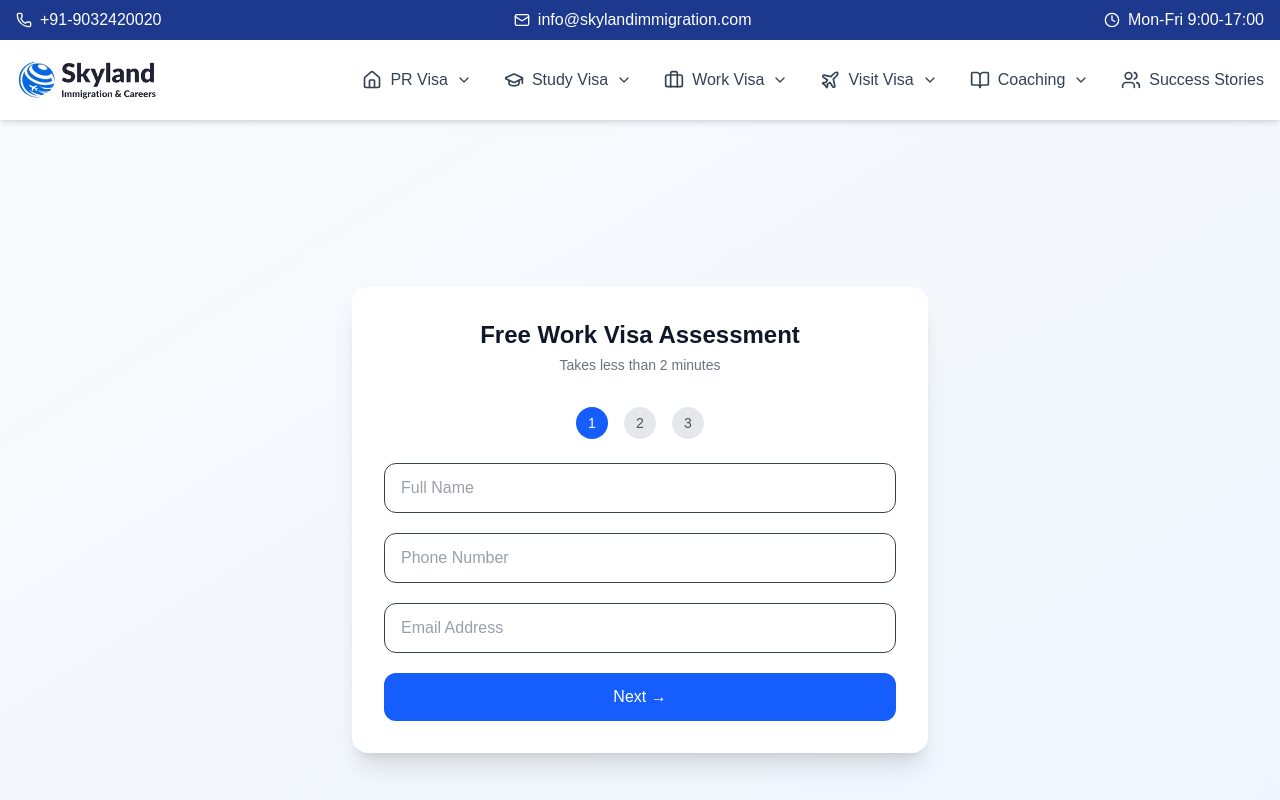
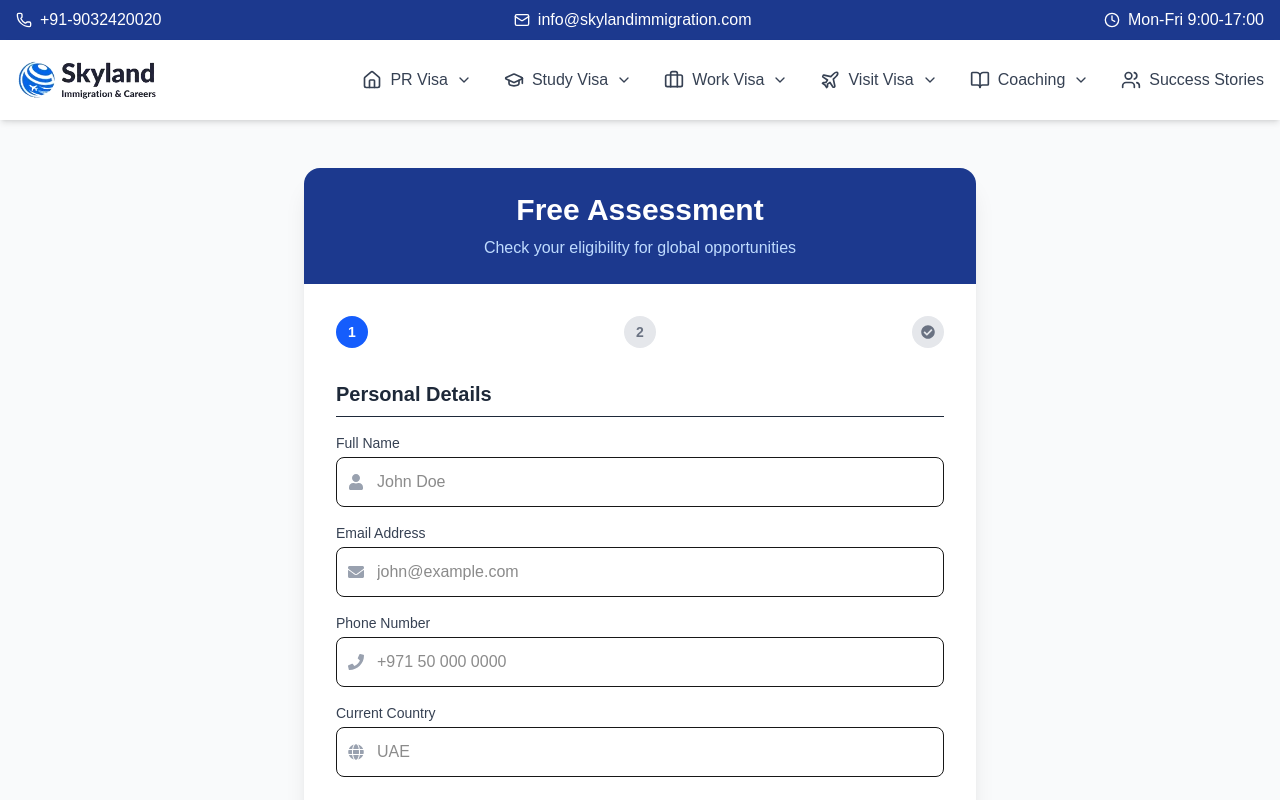
Before and after one commit to skylandcareers/skyland-ui, a Next.js app: page /free-assessment in a window 1280 px wide. Shown: the top 800 px of the page. Built offline with nearby package versions, Linux system fonts and the light colour scheme.

Commit message:
Update free assessment form with new API submission, enhanced UI, and expanded fields

```diff
--- a/src/app/(public)/free-assessment/page.tsx
+++ b/src/app/(public)/free-assessment/page.tsx
@@ -1,222 +1,203 @@
 'use client';
-/* eslint-disable react/no-unescaped-entities */
+
 import { useState } from 'react';
+import axios from 'axios';
+import { FaCheckCircle, FaUser, FaEnvelope, FaPhone, FaGlobe, FaGraduationCap, FaBriefcase, FaPassport, FaMoneyBillWave } from 'react-icons/fa';
 
-const GOOGLE_SHEET_WEB_APP_URL = "PASTE_YOUR_GOOGLE_SCRIPT_WEB_APP_URL_HERE";
-const WHATSAPP_NUMBER = "919032420020";
-
-// ---- Typed Components ----
-const Input = (props: React.InputHTMLAttributes<HTMLInputElement>) => (
-  <input
-    {...props}
-    className={`w-full px-4 py-3 border rounded-xl text-gray-700 focus:ring-2 focus:ring-blue-600 outline-none ${props.className}`}
-  />
-);
-
-const Select = (props: React.SelectHTMLAttributes<HTMLSelectElement>) => (
-  <select
-    {...props}
-    className={`w-full px-4 py-3 border rounded-xl text-gray-700 focus:ring-2 focus:ring-blue-600 outline-none ${props.className}`}
-  />
-);
-
-// ---- Page ----
 export default function FreeAssessmentPage() {
   const [step, setStep] = useState(1);
-  const [isSubmitting, setIsSubmitting] = useState(false);
-  const [done, setDone] = useState(false);
+  const [submitting, setSubmitting] = useState(false);
+  const [success, setSuccess] = useState(false);
 
-  const [form, setForm] = useState({
-    name: "",
-    phone: "",
-    email: "",
-    country: "",
-    jobCategory: "",
-    education: "",
-    experienceYears: 0,
-    languageLevel: "",
-    passportMonths: 6,
+  const [formData, setFormData] = useState({
+    name: '',
+    email: '',
+    phone: '',
+    country: '',
+    education: '',
+    jobCategory: '',
+    experienceYears: '',
+    hasJobOffer: false,
+    passportMonths: '',
+    desiredSalary: '',
+    message: ''
   });
 
-  const next = () => setStep((s) => s + 1);
-  const back = () => setStep((s) => s - 1);
-
-  const handleSubmit = async () => {
-    setIsSubmitting(true);
-
-    try {
-      await fetch(GOOGLE_SHEET_WEB_APP_URL, {
-        method: "POST",
-        body: JSON.stringify(form),
-      });
-
-      const message = encodeURIComponent(
-        `Hello, my name is ${form.name}. I want to apply for ${form.country} (${form.jobCategory}). Please guide me.`
-      );
-      window.open(`https://wa.me/${WHATSAPP_NUMBER}?text=${message}`, "_blank");
-
-      setDone(true);
-    } catch {
-      alert("Something went wrong. Please try again.");
+  const handleChange = (e: React.ChangeEvent<HTMLInputElement | HTMLSelectElement | HTMLTextAreaElement>) => {
+    const { name, value, type } = e.target;
+    // Handle checkbox
+    if (type === 'checkbox') {
+      const checked = (e.target as HTMLInputElement).checked;
+      setFormData(prev => ({ ...prev, [name]: checked }));
+    } else {
+      setFormData(prev => ({ ...prev, [name]: value }));
     }
-
-    setIsSubmitting(false);
   };
 
-  if (done) {
+  const handleSubmit = async (e: React.FormEvent) => {
+    e.preventDefault();
+    setSubmitting(true);
+    try {
+      await axios.post('/api/contact', {
+        ...formData,
+        subject: 'Free Assessment Request',
+        source_url: '/free-assessment',
+        status: 'New'
+      });
+      setSuccess(true);
+      setStep(3); // Success Step
+    } catch (error) {
+      alert('Submission failed. Please try again.');
+    } finally {
+      setSubmitting(false);
+    }
+  };
+
+  const nextStep = () => setStep(prev => prev + 1);
+  const prevStep = () => setStep(prev => prev - 1);
+
   return (
-      <div className="min-h-screen flex flex-col items-center justify-center text-center p-6">
-        <h1 className="text-3xl font-bold text-green-600 mb-3">✅ Assessment Submitted</h1>
-        <p className="text-gray-600 max-w-md mb-6">
-          Our advisor will contact you shortly.
+    <div className="min-h-screen bg-gray-50 py-12 px-4 sm:px-6 lg:px-8 flex items-center justify-center">
+      <div className="max-w-2xl w-full bg-white rounded-2xl shadow-xl overflow-hidden">
+        <div className="bg-blue-900 px-8 py-6 text-white text-center">
+          <h1 className="text-3xl font-bold">Free Assessment</h1>
+          <p className="text-blue-200 mt-2">Check your eligibility for global opportunities</p>
+        </div>
+
+        <div className="p-8">
+          {/* Progress Bar */}
+          <div className="flex items-center justify-between mb-8 relative">
+            <div className="absolute left-0 top-1/2 -translate-y-1/2 w-full h-1 bg-gray-200 -z-10"></div>
+            <div className={`w-8 h-8 rounded-full flex items-center justify-center text-sm font-bold transition-colors ${step >= 1 ? 'bg-blue-600 text-white' : 'bg-gray-200 text-gray-500'}`}>1</div>
+            <div className={`w-8 h-8 rounded-full flex items-center justify-center text-sm font-bold transition-colors ${step >= 2 ? 'bg-blue-600 text-white' : 'bg-gray-200 text-gray-500'}`}>2</div>
+            <div className={`w-8 h-8 rounded-full flex items-center justify-center text-sm font-bold transition-colors ${step >= 3 ? 'bg-green-600 text-white' : 'bg-gray-200 text-gray-500'}`}><FaCheckCircle /></div>
+          </div>
+
+          {success ? (
+            <div className="text-center py-12 animate-fadeIn">
+              <div className="w-20 h-20 bg-green-100 text-green-600 rounded-full flex items-center justify-center mx-auto mb-6 text-4xl">
+                <FaCheckCircle />
+              </div>
+              <h2 className="text-3xl font-bold text-gray-900 mb-2">Assessment Submitted!</h2>
+              <p className="text-gray-600 mb-8">
+                Thank you for your interest. Our experts will review your profile and contact you within 24 hours.
               </p>
-        <a
-          href={`https://wa.me/${WHATSAPP_NUMBER}`}
-          className="px-6 py-3 bg-green-600 text-white rounded-xl hover:bg-green-700 transition"
-        >
-          Chat on WhatsApp
+              <a href="/" className="inline-block px-8 py-3 bg-blue-600 text-white font-bold rounded-lg hover:bg-blue-700 transition-colors shadow-lg">
+                Back to Home
               </a>
             </div>
-    );
-  }
+          ) : (
+            <form onSubmit={handleSubmit} className="space-y-6">
+              {step === 1 && (
+                <div className="space-y-4 animate-slideIn">
+                  <h3 className="text-xl font-semibold text-gray-800 mb-4 border-b pb-2">Personal Details</h3>
 
-  return (
-    <div className="min-h-screen bg-gradient-to-br from-slate-50 to-blue-50 flex justify-center items-center px-4 py-10">
-      <div className="w-full max-w-xl bg-white shadow-xl rounded-2xl p-8 space-y-8">
-
-        <div className="text-center">
-          <h1 className="text-2xl font-bold text-gray-900">Free Work Visa Assessment</h1>
-          <p className="text-gray-500 text-sm mt-1">Takes less than 2 minutes</p>
+                  <div>
+                    <label className="block text-sm font-medium text-gray-700 mb-1">Full Name</label>
+                    <div className="relative">
+                      <FaUser className="absolute left-3 top-1/2 -translate-y-1/2 text-gray-400" />
+                      <input type="text" name="name" required value={formData.name} onChange={handleChange} className="pl-10 w-full p-3 border rounded-lg focus:ring-2 focus:ring-blue-500 outline-none" placeholder="John Doe" />
+                    </div>
                   </div>
 
-        {/* Step Circles */}
-        <div className="flex justify-center gap-4 mb-6">
-          {[1,2,3].map((n) => (
-            <div key={n} className={`w-8 h-8 flex items-center justify-center rounded-full text-sm font-medium
-              ${step === n ? 'bg-blue-600 text-white' : step > n ? 'bg-green-500 text-white' : 'bg-gray-200 text-gray-600'}
-            `}>
-              {step > n ? '✓' : n}
+                  <div>
+                    <label className="block text-sm font-medium text-gray-700 mb-1">Email Address</label>
+                    <div className="relative">
+                      <FaEnvelope className="absolute left-3 top-1/2 -translate-y-1/2 text-gray-400" />
+                      <input type="email" name="email" required value={formData.email} onChange={handleChange} className="pl-10 w-full p-3 border rounded-lg focus:ring-2 focus:ring-blue-500 outline-none" placeholder="john@example.com" />
                     </div>
-          ))}
                   </div>
 
-        {/* Step 1 */}
-        {step === 1 && (
-          <div className="space-y-5">
-            <Input
-              placeholder="Full Name"
-              required
-              value={form.name}
-              onChange={(e) => setForm({ ...form, name: e.target.value })}
-            />
-            <Input
-              placeholder="Phone Number"
-              required
-              value={form.phone}
-              onChange={(e) => setForm({ ...form, phone: e.target.value })}
-            />
-            <Input
-              type="email"
-              placeholder="Email Address"
-              value={form.email}
-              onChange={(e) => setForm({ ...form, email: e.target.value })}
-            />
+                  <div>
+                    <label className="block text-sm font-medium text-gray-700 mb-1">Phone Number</label>
+                    <div className="relative">
+                      <FaPhone className="absolute left-3 top-1/2 -translate-y-1/2 text-gray-400" />
+                      <input type="tel" name="phone" required value={formData.phone} onChange={handleChange} className="pl-10 w-full p-3 border rounded-lg focus:ring-2 focus:ring-blue-500 outline-none" placeholder="+971 50 000 0000" />
+                    </div>
+                  </div>
 
-            <button
-              onClick={next}
-              disabled={!form.name || !form.phone}
-              className="w-full py-3 bg-blue-600 hover:bg-blue-700 text-white font-medium rounded-xl transition"
-            >
-              Next →
+                  <div>
+                    <label className="block text-sm font-medium text-gray-700 mb-1">Current Country</label>
+                    <div className="relative">
+                      <FaGlobe className="absolute left-3 top-1/2 -translate-y-1/2 text-gray-400" />
+                      <input type="text" name="country" required value={formData.country} onChange={handleChange} className="pl-10 w-full p-3 border rounded-lg focus:ring-2 focus:ring-blue-500 outline-none" placeholder="UAE" />
+                    </div>
+                  </div>
+
+                  <button type="button" onClick={nextStep} className="w-full bg-blue-600 text-white font-bold py-3 rounded-lg hover:bg-blue-700 transition-colors mt-6">
+                    Next Step
                   </button>
                 </div>
               )}
 
-        {/* Step 2 */}
               {step === 2 && (
-          <div className="space-y-5">
-            <Select
-              value={form.country}
-              onChange={(e) => setForm({ ...form, country: e.target.value })}
-            >
-              <option value="">Select Country</option>
-              <option>Russia</option>
-              <option>Slovakia</option>
-              <option>Albania</option>
-              <option>Germany</option>
-              <option>UAE</option>
-            </Select>
+                <div className="space-y-4 animate-slideIn">
+                  <h3 className="text-xl font-semibold text-gray-800 mb-4 border-b pb-2">Profile Details</h3>
 
-            <Select
-              value={form.jobCategory}
-              onChange={(e) => setForm({ ...form, jobCategory: e.target.value })}
-            >
-              <option value="">Job Category</option>
-              <option>Warehouse / Factory</option>
-              <option>Hotel / Hospitality</option>
-              <option>Construction Helper</option>
-              <option>Driver / Delivery</option>
-              <option>Cleaner / Caregiver</option>
-            </Select>
+                  <div className="grid grid-cols-1 md:grid-cols-2 gap-4">
+                    <div>
+                      <label className="block text-sm font-medium text-gray-700 mb-1">Education Level</label>
+                      <div className="relative">
+                        <FaGraduationCap className="absolute left-3 top-1/2 -translate-y-1/2 text-gray-400" />
+                        <select name="education" value={formData.education} onChange={handleChange} className="pl-10 w-full p-3 border rounded-lg focus:ring-2 focus:ring-blue-500 outline-none bg-white">
+                          <option value="">Select...</option>
+                          <option value="High School">High School</option>
+                          <option value="Diploma">Diploma</option>
+                          <option value="Bachelors">Bachelor's Degree</option>
+                          <option value="Masters">Master's Degree</option>
+                          <option value="PhD">PhD</option>
+                        </select>
+                      </div>
+                    </div>
+                    <div>
+                      <label className="block text-sm font-medium text-gray-700 mb-1">Job Category</label>
+                      <div className="relative">
+                        <FaBriefcase className="absolute left-3 top-1/2 -translate-y-1/2 text-gray-400" />
+                        <input type="text" name="jobCategory" value={formData.jobCategory} onChange={handleChange} className="pl-10 w-full p-3 border rounded-lg focus:ring-2 focus:ring-blue-500 outline-none" placeholder="e.g. Engineering" />
+                      </div>
+                    </div>
+                  </div>
 
-            <div className="flex gap-3">
-              <button onClick={back} className="w-1/2 py-3 border rounded-xl">← Back</button>
-              <button onClick={next} className="w-1/2 py-3 bg-blue-600 text-white rounded-xl">
-                Next →
+                  <div className="grid grid-cols-1 md:grid-cols-2 gap-4">
+                    <div>
+                      <label className="block text-sm font-medium text-gray-700 mb-1">Years of Experience</label>
+                      <input type="number" name="experienceYears" value={formData.experienceYears} onChange={handleChange} className="w-full p-3 border rounded-lg focus:ring-2 focus:ring-blue-500 outline-none" placeholder="e.g. 5" />
+                    </div>
+                    <div>
+                      <label className="block text-sm font-medium text-gray-700 mb-1">Passport Validity (Months)</label>
+                      <div className="relative">
+                        <FaPassport className="absolute left-3 top-1/2 -translate-y-1/2 text-gray-400" />
+                        <input type="number" name="passportMonths" value={formData.passportMonths} onChange={handleChange} className="pl-10 w-full p-3 border rounded-lg focus:ring-2 focus:ring-blue-500 outline-none" placeholder="e.g. 24" />
+                      </div>
+                    </div>
+                  </div>
+
+                  <div>
+                    <label className="block text-sm font-medium text-gray-700 mb-1">Desired Salary Range</label>
+                    <div className="relative">
+                      <FaMoneyBillWave className="absolute left-3 top-1/2 -translate-y-1/2 text-gray-400" />
+                      <input type="text" name="desiredSalary" value={formData.desiredSalary} onChange={handleChange} className="pl-10 w-full p-3 border rounded-lg focus:ring-2 focus:ring-blue-500 outline-none" placeholder="e.g. 5000 USD" />
+                    </div>
+                  </div>
+
+                  <div className="flex items-center gap-2 py-2">
+                    <input type="checkbox" id="hasJobOffer" name="hasJobOffer" checked={formData.hasJobOffer} onChange={handleChange} className="w-5 h-5 text-blue-600 rounded" />
+                    <label htmlFor="hasJobOffer" className="text-gray-700">I already have a job offer abroad</label>
+                  </div>
+
+                  <div className="flex gap-4 mt-6">
+                    <button type="button" onClick={prevStep} className="flex-1 border border-gray-300 text-gray-700 font-bold py-3 rounded-lg hover:bg-gray-50 transition-colors">
+                      Back
+                    </button>
+                    <button type="submit" disabled={submitting} className="flex-1 bg-blue-600 text-white font-bold py-3 rounded-lg hover:bg-blue-700 transition-colors disabled:opacity-50">
+                      {submitting ? 'Submitting...' : 'Submit Assessment'}
                     </button>
                   </div>
                 </div>
               )}
-
-        {/* Step 3 */}
-        {step === 3 && (
-          <div className="space-y-5">
-            <Select
-              value={form.education}
-              onChange={(e) => setForm({ ...form, education: e.target.value })}
-            >
-              <option value="">Highest Education</option>
-              <option>No formal schooling</option>
-              <option>10th</option>
-              <option>12th / Diploma</option>
-              <option>Bachelor's Degree</option>
-            </Select>
-
-            <Input
-              type="number"
-              placeholder="Years of Experience"
-              value={form.experienceYears}
-              onChange={(e) => setForm({ ...form, experienceYears: Number(e.target.value) })}
-            />
-
-            <Select
-              value={form.languageLevel}
-              onChange={(e) => setForm({ ...form, languageLevel: e.target.value })}
-            >
-              <option value="">Language Ability</option>
-              <option>No basic communication</option>
-              <option>Basic</option>
-              <option>Intermediate</option>
-              <option>Good working English</option>
-            </Select>
-
-            <Input
-              type="number"
-              placeholder="Passport Validity (months)"
-              value={form.passportMonths}
-              onChange={(e) => setForm({ ...form, passportMonths: Number(e.target.value) })}
-            />
-
-            <button
-              onClick={handleSubmit}
-              disabled={isSubmitting}
-              className="w-full py-3 bg-green-600 hover:bg-green-700 text-white font-medium rounded-xl transition"
-            >
-              {isSubmitting ? "Submitting..." : "Submit & Open WhatsApp →"}
-            </button>
+            </form>
+          )}
         </div>
-        )}
-
       </div>
     </div>
   );
```
Lines whose indentation alone changed are shown as unchanged.
